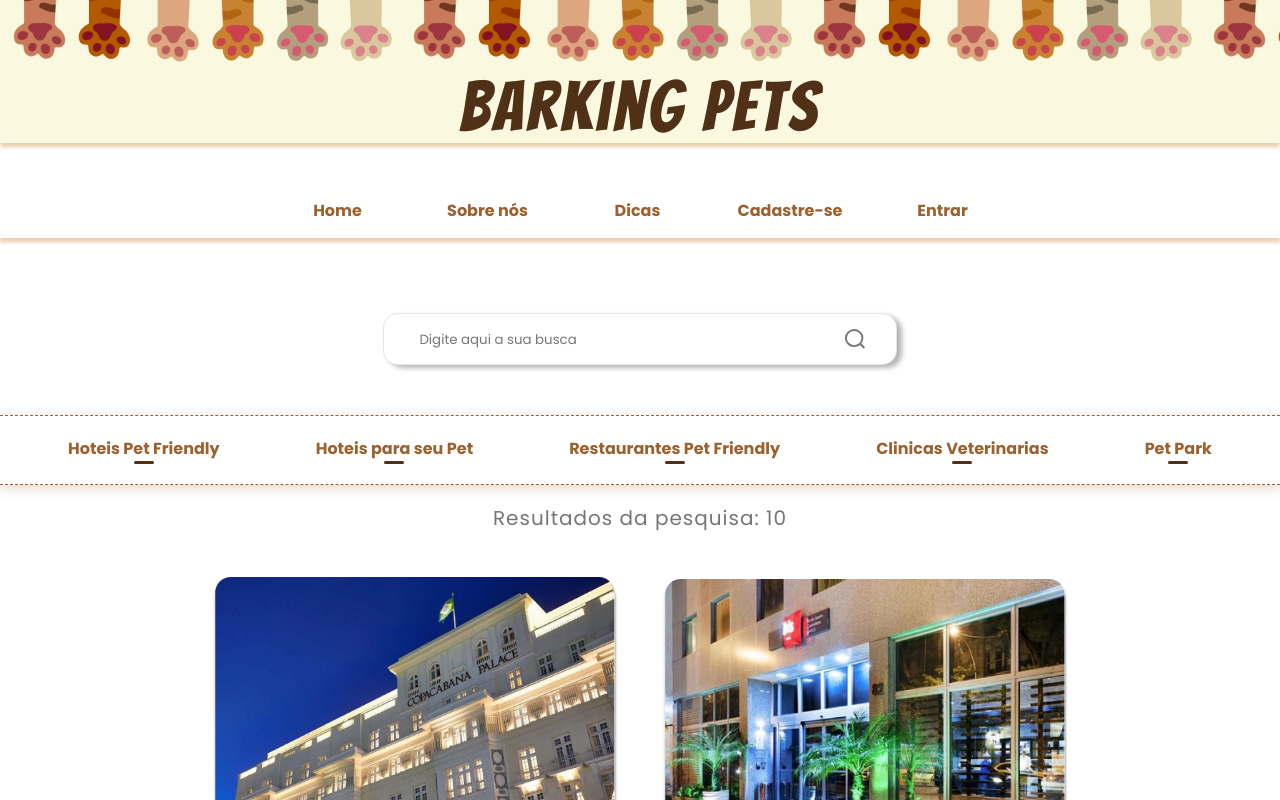
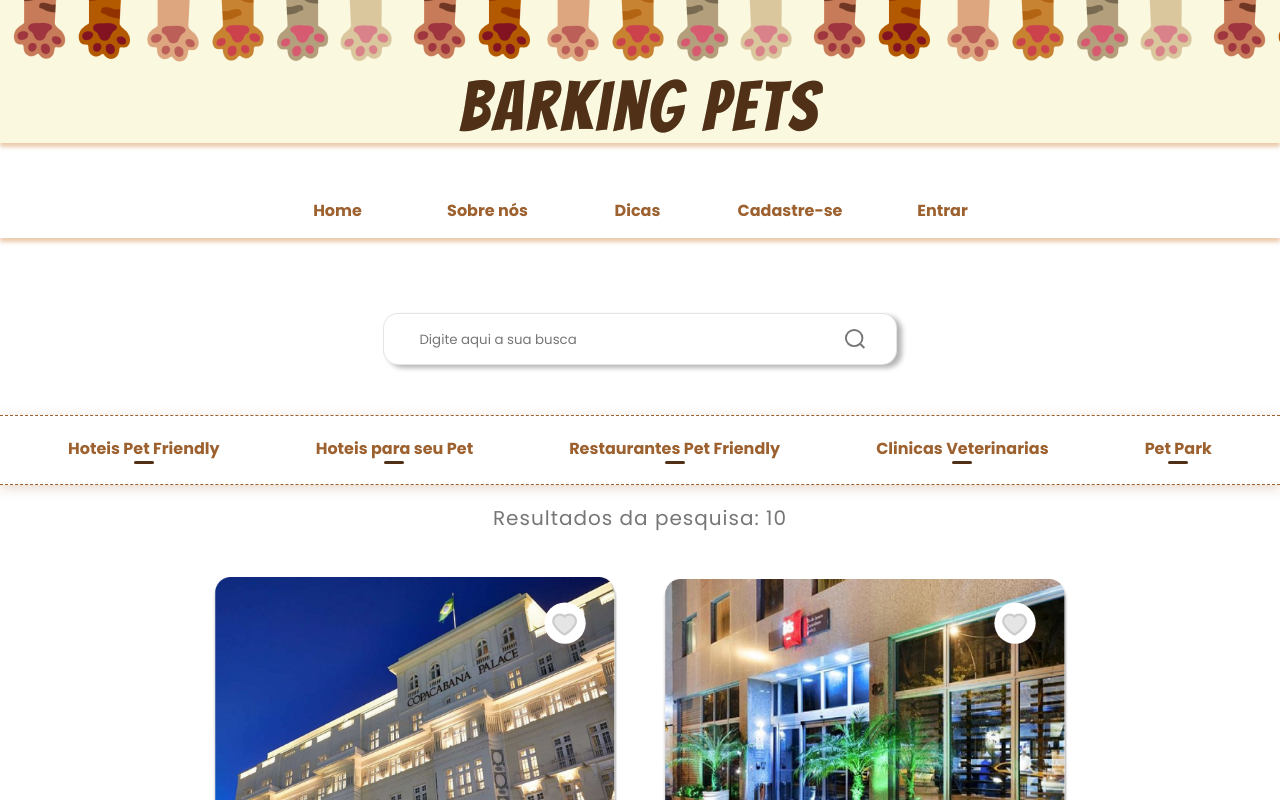
Before and after one commit to estartandodevs-course/barking-pets, a React (Create React App) app: page /resultado_busca in a window 1280 px wide. Shown: the top 800 px of the page. Built offline with nearby package versions, Linux system fonts and the light colour scheme.

Commit message:
refatorado para o cardFavorite funcione

```diff
--- a/src/pages/SearchResults/search.module.scss
+++ b/src/pages/SearchResults/search.module.scss
@@ -53,16 +53,21 @@
       width: 260px;
       height: auto;
     }
-    .cardFavorite {
-      height: 50px;
-      right: 10px;
-      top: 10px;
-    }
   }
+}
+.cardFavorite {
+  height: 60px;
+  right: 20px;
+  top: 20px;
 }
 @media (max-width: $break-point) {
   .searchTotalCard {
     grid-template-columns: 1fr;
+  }
+  .cardFavorite {
+    height: 60px;
+    right: 6px;
+    top: 10px;
   }
 }
 
```
